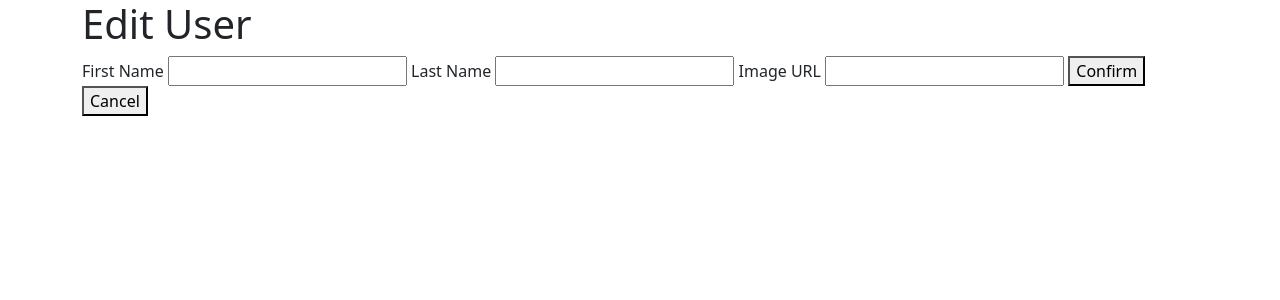
After one commit to StrawberryShortyCake/flask-blogly, a Flask app: template templates/user_edit.jinja in a window 1280 px wide. The commit adds this page. Shown: the top 300 px of the page. Run offline with Flask 3, Linux system fonts and the light colour scheme; the template is opened without the code that fills it, so the values that code supplies are empty.

Commit message:
completed the APIs

```diff
--- a/app.py
+++ b/app.py
@@ -71,10 +71,55 @@ def handle_add_user():
     return redirect('/users')
 
 
-@app.get('/user/<int:user-id>')
-def show_user_details(user-id):
+@app.get('/users/<int:user_id>')
+def show_user_details(user_id):
+
+    q = db.select(User).where(User.id == user_id)
+    user = dbx(q).scalars().all()[0]
+
+    return render_template(
+        "user_details.jinja",
+        user=user
+    )
 
 
-    # behind the scene: dict = {'/users': show_all_users}
-    # Server listens to request
-    # Flask dispatches the request
+@app.get('/users/<int:user_id>/edit')
+def edit_user_details(user_id):
+
+    q = db.select(User).where(User.id == user_id)
+    user = dbx(q).scalars().all()[0]
+
+    return render_template(
+        "user_edit.jinja",
+        user=user
+    )
+
+
+@app.post('/users/<int:user_id>/edit')
+def confirm_user_edit(user_id):
+
+    q = db.select(User).where(User.id == user_id)
+    user = dbx(q).scalars().one()
+
+    # TODO: ADD VALIDATIONS
+    # TODO: TEST
+
+    user.first_name = request.form['first_name']
+    user.last_name = request.form['last_name']
+    user.image_url = request.form['img_url']
+
+    db.session.commit()
+
+    return redirect('/users')
+
+
+@app.post('/users/<int:user_id>/delete')
+def confirm_user_delete(user_id):
+
+    q = db.select(User).where(User.id == user_id)
+    user = dbx(q).scalars().one()
+
+    db.session.delete(user)
+    db.session.commit()
+
+    return redirect('/users')
--- /dev/null
+++ b/templates/user_edit.jinja
@@ -0,0 +1,30 @@
+{% extends 'base.jinja' %}
+
+<!-- user_edit.jinja - for testing purposes -->
+
+{% block title %}
+<h1>Edit User</h1>
+{% endblock %}
+
+{% block content %}
+
+<form >
+    <label>First Name
+        <input name="first_name" type="text" placeholder="{{ user.first_name }}"
+        class="form-input">
+    </label>
+
+    <label>Last Name
+        <input name="last_name" type="text" placeholder="{{ user.last_name }}"
+        class="form-input">
+    </label>
+
+    <label>Image URL
+        <input name="img_url" type="text" placeholder="{{ user.image_url }}"
+        class="form-input">
+    </label>
+        <button type="submit" formmethod="POST" formaction="/users/{{ user.id }}/edit">Confirm</button>
+        <button type="submit" formmethod="GET" formaction="/users/{{ user.id }}">Cancel</button>
+</form>
+
+{% endblock %}
```
Also changed, not shown: templates/user_details.jinja (+5 -3 lines).
